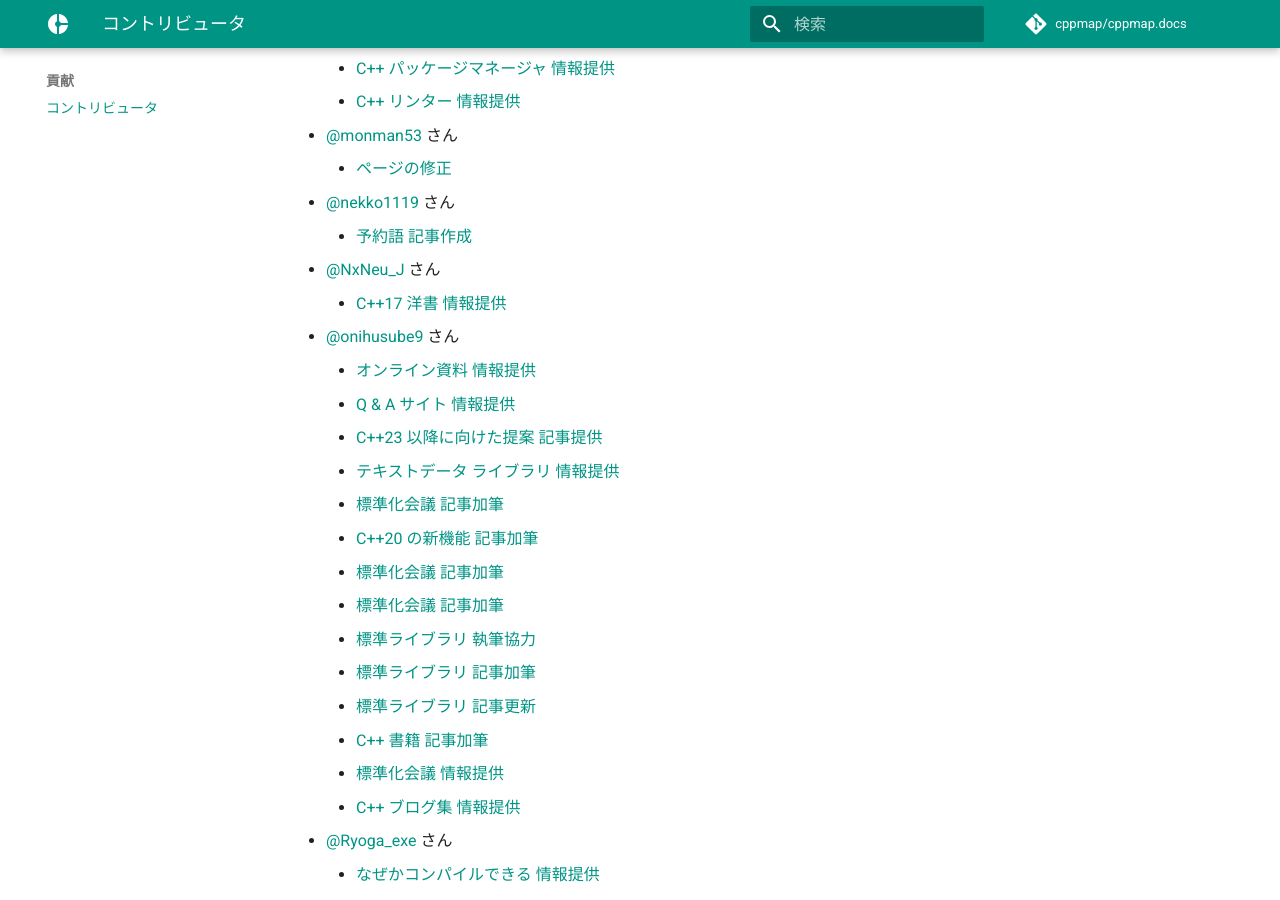
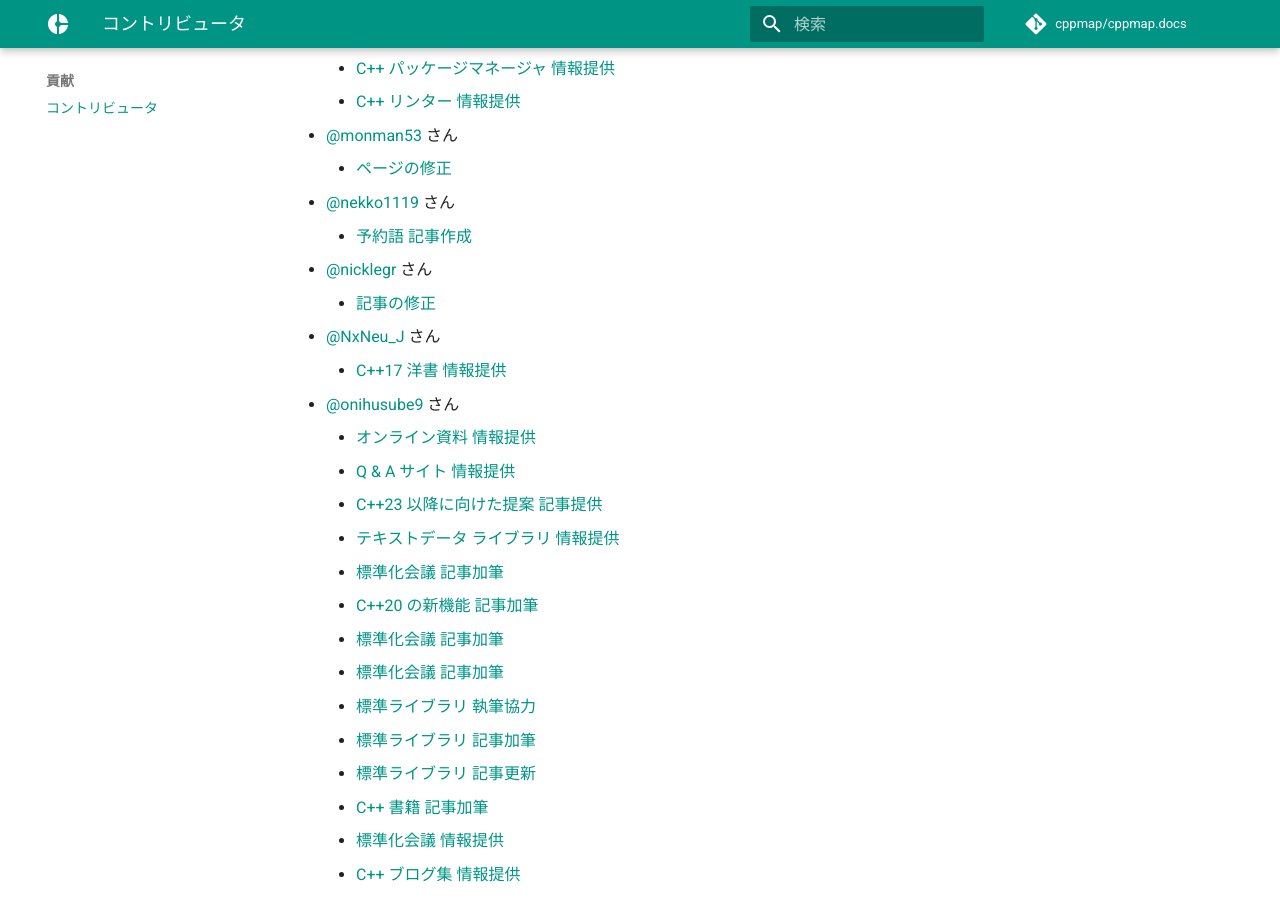
Before and after one commit to cppmap/cppmap.docs, an MkDocs documentation site: the page built from docs/contribution/contributors.md, in a window 1280 px wide and 900 px high, scrolled down 1095 px. Built offline with MkDocs 1.6.1 and Material for MkDocs 9.7.7, drawn with Linux system fonts in a browser that asks for light colours; nearby versions of some CDN libraries; comment, search, counter and statistics services are not loaded.

Commit message:
Update contributors.md

```diff
--- a/docs/contribution/contributors.md
+++ b/docs/contribution/contributors.md
@@ -38,6 +38,8 @@ C++ の歩き方 Web サイトの改善、情報拡充に協力してくれた
     - [ページの修正](https://github.com/cppmap/cppmap.docs/pull/46)
 - [@nekko1119](https://twitter.com/nekko1119) さん
     - [予約語 記事作成](https://github.com/cppmap/cppmap.docs/pull/11)
+- [@nicklegr](https://twitter.com/nicklegr) さん
+    - [記事の修正](https://github.com/cppmap/cppmap.docs/pull/52)
 - [@NxNeu_J](https://twitter.com/NxNeu_J) さん
     - [C++17 洋書 情報提供](https://github.com/cppmap/cppmap.docs/issues/5)
 - [@onihusube9](https://twitter.com/onihusube9) さん
```
